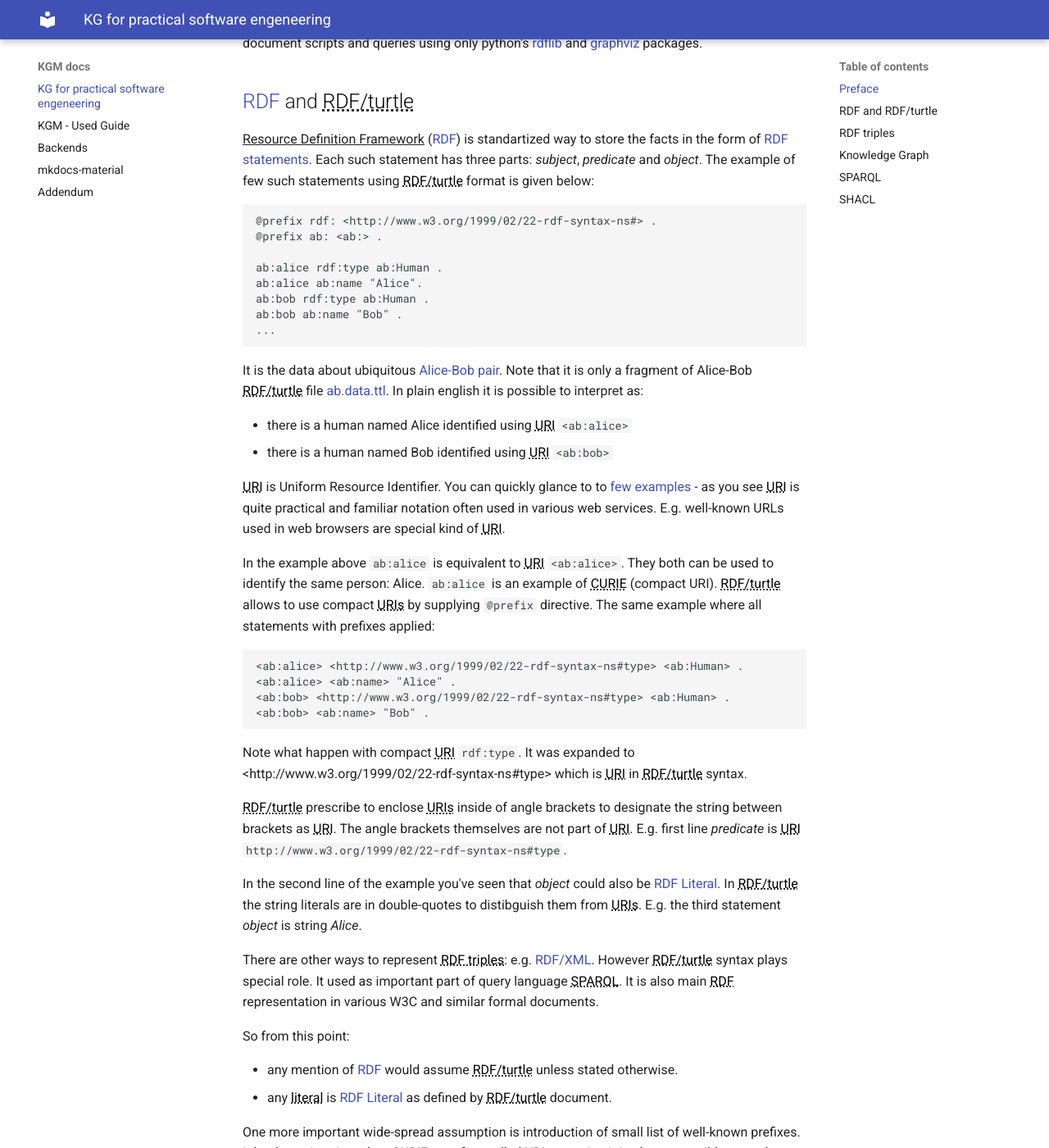
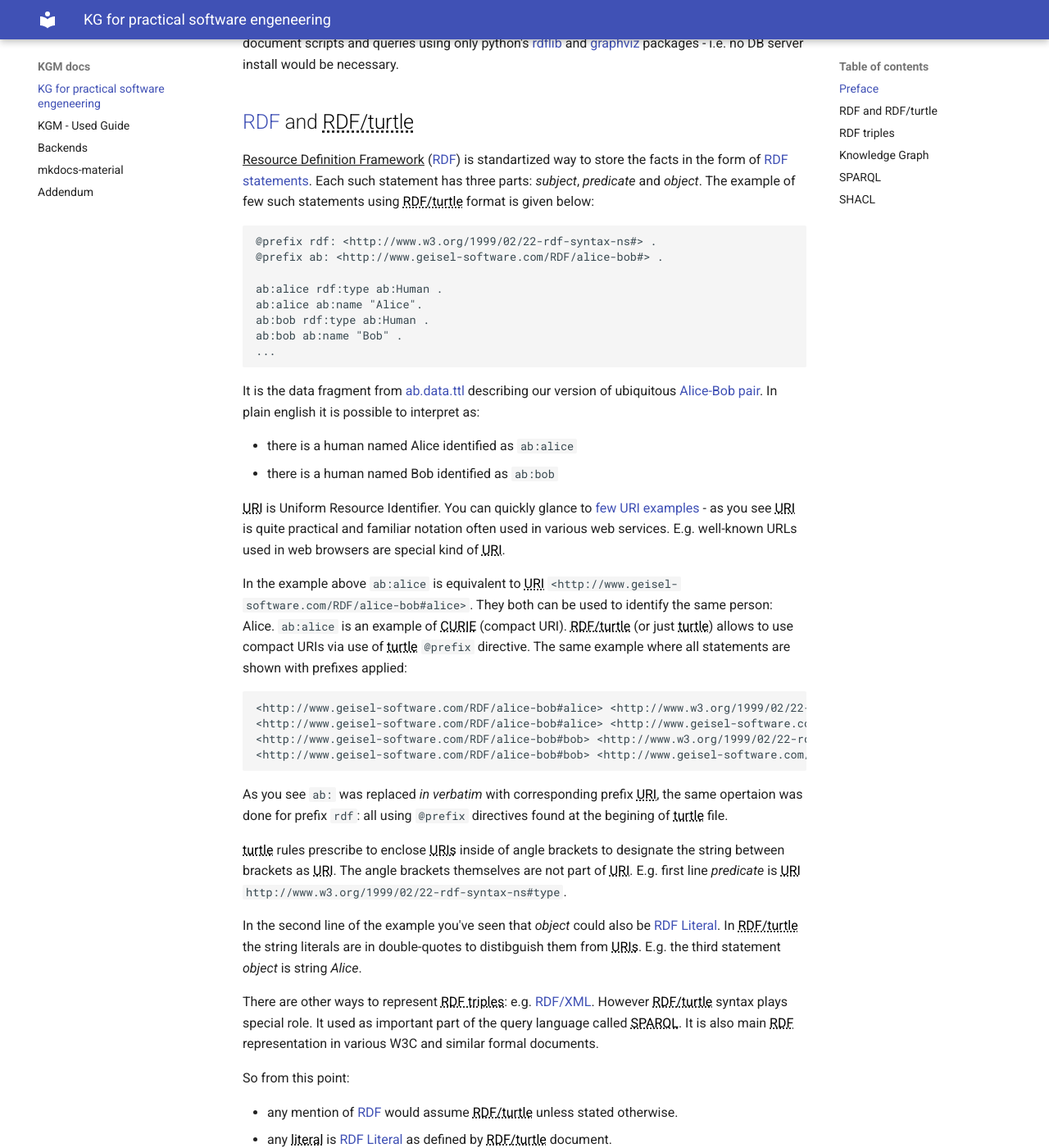
Before and after one commit to GeiselSoftware/kgm, an MkDocs documentation site: the page built from docs/docs/kgm-introduction.md, in a window 1280 px wide and 1400 px high, scrolled down 453 px. Shown: the whole window at 82% size. Built offline with MkDocs 1.6.1 and Material for MkDocs 9.7.7, drawn with Linux system fonts in a browser that asks for light colours; some of the changed text lies outside the part shown.

Commit message:
kgm: prefix introduced, also ab: and nw: added

````diff
--- a/docs/docs/kgm-introduction.md
+++ b/docs/docs/kgm-introduction.md
@@ -2,9 +2,9 @@
 
 ## Preface
 
-Knowledge Graph and related technologies were introduced by practitioners in the area of [knowledge representation](https://en.wikipedia.org/wiki/Knowledge_representation_and_reasoning). Historically KG technologies were used by data analysts and designers with purpose to build various ontologies and taxonomies to cover very wide areas of business and science. [Wikidata](https://www.wikidata.org/wiki/Wikidata:Main_Page) could be considered as famous example of such efforts. This project provides [SPARQL interface](https://www.wikidata.org/wiki/Wikidata:Request_a_query#Help_with_a_query) to allow queries using wikipedia data.
+Knowledge Graph and related technologies were introduced by practitioners in the area of [knowledge representation](https://en.wikipedia.org/wiki/Knowledge_representation_and_reasoning). Historically KG technologies were used by data analysts and designers with purpose to build various ontologies and taxonomies to cover very wide areas of business and science. [Wikidata](https://www.wikidata.org/wiki/Wikidata:Main_Page) could be considered as famous example of such efforts - the project provides [SPARQL interface](https://www.wikidata.org/wiki/Wikidata:Request_a_query#Help_with_a_query) to allow queries using wikipedia data.
 
-This document purpose is to provide practical alternative to the mainstream KG tutorials. After minimalistic introduction we are going to concentrate on few examples of purely technical utilization of **available** KG tech tools. In most cases it will be possible to easily reproduce this document scripts and queries using only python's [rdflib](https://pypi.org/project/rdflib/) and [graphviz](https://pypi.org/project/graphviz/) packages.
+This document purpose is to provide practical alternative to the mainstream KG tutorials. After minimalistic introduction we are going to concentrate on few examples of purely technical utilization of **available** KG tech tools. In most cases it will be possible to easily reproduce this document scripts and queries using only python's [rdflib](https://pypi.org/project/rdflib/) and [graphviz](https://pypi.org/project/graphviz/) packages - i.e. no DB server install would be necessary.
 
 ## [R<span/>DF] and RDF/turtle
 
@@ -12,7 +12,7 @@ This document purpose is to provide practical alternative to the mainstream KG t
 
 ```
 @prefix rdf: <http://www.w3.org/1999/02/22-rdf-syntax-ns#> .
-@prefix ab: <ab:> .
+@prefix ab: <http://www.geisel-software.com/RDF/alice-bob#> .
 
 ab:alice rdf:type ab:Human .
 ab:alice ab:name "Alice".
@@ -20,36 +20,36 @@ ab:bob rdf:type ab:Human .
 ab:bob ab:name "Bob" .
 ...
 ```
-It is the data about ubiquitous [Alice-Bob pair](https://en.wikipedia.org/wiki/Alice_and_Bob). Note that it is only a fragment of Alice-Bob RDF/turtle file [ab.data.ttl](/KGM-docs/examples/alice-bob/ab.data.ttl). In plain english it is possible to interpret as:
+It is the data fragment from [ab.data.ttl] describing our version of ubiquitous [Alice-Bob pair](https://en.wikipedia.org/wiki/Alice_and_Bob). In plain english it is possible to interpret as:
 
- - there is a human named Alice identified using URI `<ab:alice>`
- - there is a human named Bob identified using URI `<ab:bob>`
+ - there is a human named Alice identified as `ab:alice`
+ - there is a human named Bob identified as `ab:bob`
 
-URI is Uniform Resource Identifier. You can quickly glance to to [few examples](https://datatracker.ietf.org/doc/html/rfc3986#section-1.1.2) - as you see URI is quite practical and familiar notation often used in various web services. E.g. well-known URLs used in web browsers are special kind of URI.
+URI is Uniform Resource Identifier. You can quickly glance to [few U<span/>RI examples](https://datatracker.ietf.org/doc/html/rfc3986#section-1.1.2) - as you see URI is quite practical and familiar notation often used in various web services. E.g. well-known URLs used in web browsers are special kind of URI.
 
-In the example above `ab:alice` is equivalent to URI `<ab:alice>`. They both can be used to identify the same person: Alice. `ab:alice` is an example of CURIE (compact <span>U</span>RI). RDF/turtle allows to use compact URIs by supplying `@prefix` directive. The same example where all statements with prefixes applied:
+In the example above `ab:alice` is equivalent to URI `<http://www.geisel-software.com/RDF/alice-bob#alice>`. They both can be used to identify the same person: Alice. `ab:alice` is an example of CURIE (compact <span>U</span>RI). RDF/turtle (or just turtle) allows to use compact U<span/>RIs via use of turtle `@prefix` directive. The same example where all statements are shown with prefixes applied:
 
 ```
-<ab:alice> <http://www.w3.org/1999/02/22-rdf-syntax-ns#type> <ab:Human> .
-<ab:alice> <ab:name> "Alice" .
-<ab:bob> <http://www.w3.org/1999/02/22-rdf-syntax-ns#type> <ab:Human> .
-<ab:bob> <ab:name> "Bob" .
+<http://www.geisel-software.com/RDF/alice-bob#alice> <http://www.w3.org/1999/02/22-rdf-syntax-ns#type> <http://www.geisel-software.com/RDF/alice-bob#Human> .
+<http://www.geisel-software.com/RDF/alice-bob#alice> <http://www.geisel-software.com/RDF/alice-bob#name> "Alice" .
+<http://www.geisel-software.com/RDF/alice-bob#bob> <http://www.w3.org/1999/02/22-rdf-syntax-ns#type> <http://www.geisel-software.com/RDF/alice-bob#Human> .
+<http://www.geisel-software.com/RDF/alice-bob#bob> <http://www.geisel-software.com/RDF/alice-bob#name> "Bob" .
 ```
 
-Note what happen with compact URI `rdf:type`. It was expanded to &lt;http://www.w3.org/1999/02/22-rdf-syntax-ns#type&gt; which is URI in RDF/turtle syntax.
+As you see `ab:` was replaced *in verbatim* with corresponding prefix URI, the same opertaion was done for prefix `rdf`: all using `@prefix` directives found at the begining of turtle file.
 
-RDF/turtle prescribe to enclose URIs inside of angle brackets to designate the string between brackets as URI. The angle brackets themselves are not part of URI. E.g. first line *predicate* is URI `http://www.w3.org/1999/02/22-rdf-syntax-ns#type`.
+turtle rules prescribe to enclose URIs inside of angle brackets to designate the string between brackets as URI. The angle brackets themselves are not part of URI. E.g. first line *predicate* is URI `http://www.w3.org/1999/02/22-rdf-syntax-ns#type`.
 
 In the second line of the example you've seen that *object* could also be [R<span/>DF Literal]. In RDF/turtle the string l<span>iterals are in double-quotes to distibguish them from URIs. E.g. the third statement *object* is string *Alice*.
 
-There are other ways to represent RDF triples: e.g. [R<span/>DF/XML](https://en.wikipedia.org/wiki/RDF/XML). However [RDF/turtle](https://en.wikipedia.org/wiki/Turtle_(syntax)) syntax plays special role. It used as important part of query language SPARQL. It is also main RDF representation in various W3C and similar formal documents.
+There are other ways to represent RDF triples: e.g. [R<span/>DF/XML](https://en.wikipedia.org/wiki/RDF/XML). However [RDF/turtle](https://en.wikipedia.org/wiki/Turtle_(syntax)) syntax plays special role. It used as important part of the query language called SPARQL. It is also main RDF representation in various W3C and similar formal documents.
 
 So from this point:
 
  - any mention of [R<span/>DF] would assume RDF/turtle unless stated otherwise.
  - any literal is [R<span/>DF Literal] as defined by RDF/turtle document.
 
-One more important wide-spread assumption is introduction of small list of well-known prefixes. It leads to situation when CURIE are often called URI assuming it is always possible to apply prefix expansion. Such expansion will be based on either well-known prefixes (often omit in the documents) and introduction locally defined prefixes for particular RDF file or SPARQL query.
+One more important wide-spread assumption is introduction of small list of well-known prefixes. It leads to situation when CURIEs are often called URIs assuming it is always possible to apply prefix expansion. Such expansion will be based on either well-known prefixes (often omit in the documents) or locally defined prefixes for particular RDF file or SPARQL query.
 
 Most well-known prefixes are:
 ```
@@ -60,7 +60,8 @@ Most well-known prefixes are:
 @prefix dash: <http://datashapes.org/dash#> .
 ```
 
-In many cases less known prefixes (e.g. [foaf:](https://prefix.cc/foaf)) can be easily checked via special website [https://prefix.cc](https://prefix.cc). In most cases it gives precise prefix definition.
+The same list is also given in addendum section [Well-known prefixes](/KGM-docs/addendum/#well-known-prefixes).
+You can also lookup prefixes at [https://prefix.cc](https://prefix.cc). E.g. Friend-Of-A-Friend prefix link [foaf:](https://prefix.cc/foaf) will give you details of prefix and related defitions.
 
 ## RDF triples
 
@@ -99,7 +100,7 @@ Set of RDF triples can be thought of as [Knowledge Graph](https://en.wikipedia.o
 [![image](examples/alice-bob/ab.data.ttl.png)][file examples/alice-bob/ab.data.ttl.png]
 [file examples/alice-bob/ab.data.ttl.png]: examples/alice-bob/ab.data.ttl.png
 
-As before precise content of the graph is avaible in [ab.data.ttl](/kgm/sparql-example/ab.data.ttl) file. In plain english the KG tells us about Alice and Bob:
+This is graph view on data from [ab.data.ttl] file. In plain english the KG tells us about Alice and Bob:
 
  - they are friends.
  - Alice lives in the location `ab:worcester` which is clearly [Worcester, MA](https://en.wikipedia.org/wiki/Worcester,_Massachusetts) based on provided county name and country code.
@@ -122,13 +123,12 @@ where {
    ?owner ab:name ?owner_name .
 }
 ```
-[![image](sparql-example/ab-rq-result.png)][file sparql-example/ab-rq-result.png]
-[file sparql-example/ab-rq-result.png]: sparql-example/ab-rq-result.png
+[![image](examples/alice-bob/adhoc-ab-rq-result.png)][file examples/alice-bob/adhoc-ab-rq-result.png]
+[file examples/alice-bob/adhoc-ab-rq-result.png]: examples/alice-bob/adhoc-ab-rq-result.png
 
 The idea of SPARQL is based on **variables binding**. When the query is executed, the RDF triples are searched for triples that match the patterns in the WHERE clause. For each match, the values are bound to the variables specified in the patterns. The SELECT clause then determines which of these variables are included in the result set.
 
 If you want to experiment with this simple query you can install python package rdflib and use python script below:
-[rdflib-sparql.py](/kgm/sparql-example/rdflib-sparql.py)
 
 === "short"
 
@@ -142,6 +142,7 @@ If you want to experiment with this simple query you can install python package
     {% include 'examples/rdflib/rdflib-sparql.py' %}
     ```
 
+The script are available via [rdflib-sparql-short.py](examples/rdflib/rdflib-sparql-short.py) and [rdflib-sparql.py](examples/rdflib/rdflib-sparql.py) links.
 
 Expected result:
 ```
@@ -149,17 +150,18 @@ Expected result:
 ['Luna', 'Bob', 'ab:Cat']
 ```
 
-[S<span/>PARQL playground](https://atomgraph.github.io/SPARQL-Playground/)
+Besides locally installed python with rdflib you can use [S<span/>PARQL playground](https://atomgraph.github.io/SPARQL-Playground/) for more experimentation with Alice-Bob data.
 
 
 ## SHACL
 
 SHACL is W3C standard. SHACL was designed as the mean to describe RDF knowledge graphs structure. It can be thought as graph database analog of 'database schema'.
 
-SHACL specify constraint to graph dabase nodes.
+SHACL specify constraint to graph dabase nodes. Graph below presents SHACL defitions from [ab.shacl.ttl] file.
 
- - [ab.shacl.ttl](/kgm/sparql-example/ab.shacl.ttl)
- - [S<span/>HACL playground](https://shacl.org/playground/)
+[![image](examples/alice-bob/ab.shacl.ttl.png)][file examples/alice-bob/ab.shacl.ttl.png]
+[file examples/alice-bob/ab.shacl.ttl.png]: examples/alice-bob/ab.shacl.ttl.png
 
-[![image](sparql-example/ab.shacl.ttl.png)][file sparql-example/ab.shacl.ttl.png]
-[file sparql-example/ab.shacl.ttl.png]: sparql-example/ab.shacl.ttl.png
+[S<span/>HACL playground](https://shacl.org/playground/)
+
+<hr>
````
Also changed, not shown: docs/docs/abbreviations.md (+4 -0 lines), docs/docs/addendum.md (+32 -14 lines), docs/docs/index.md (+3 -1 lines), docs/docs/kgm-userguide.md (+11 -11 lines), docs/docs/examples/alice-bob/adhoc-ab-rq-result.png (renamed from docs/docs/examples/alice-bob/ab-rq-result.png), 7 other files.
